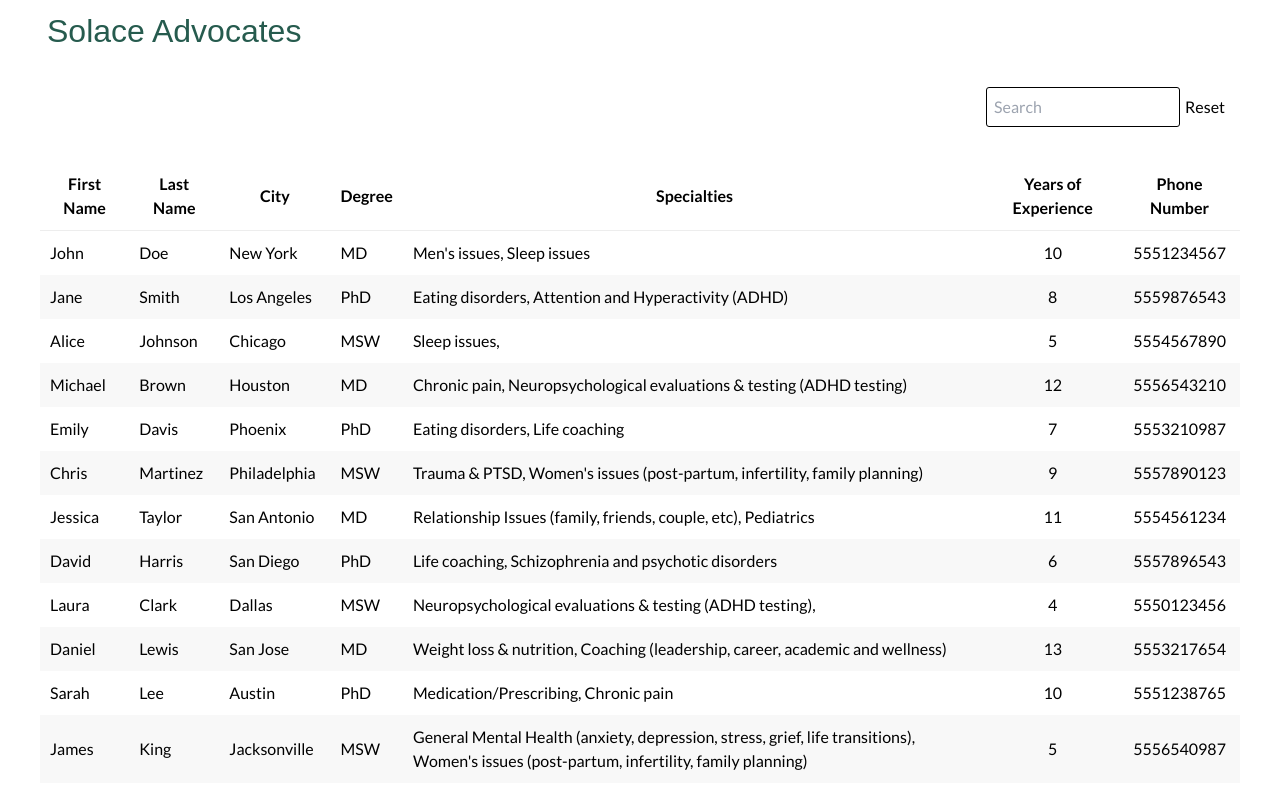
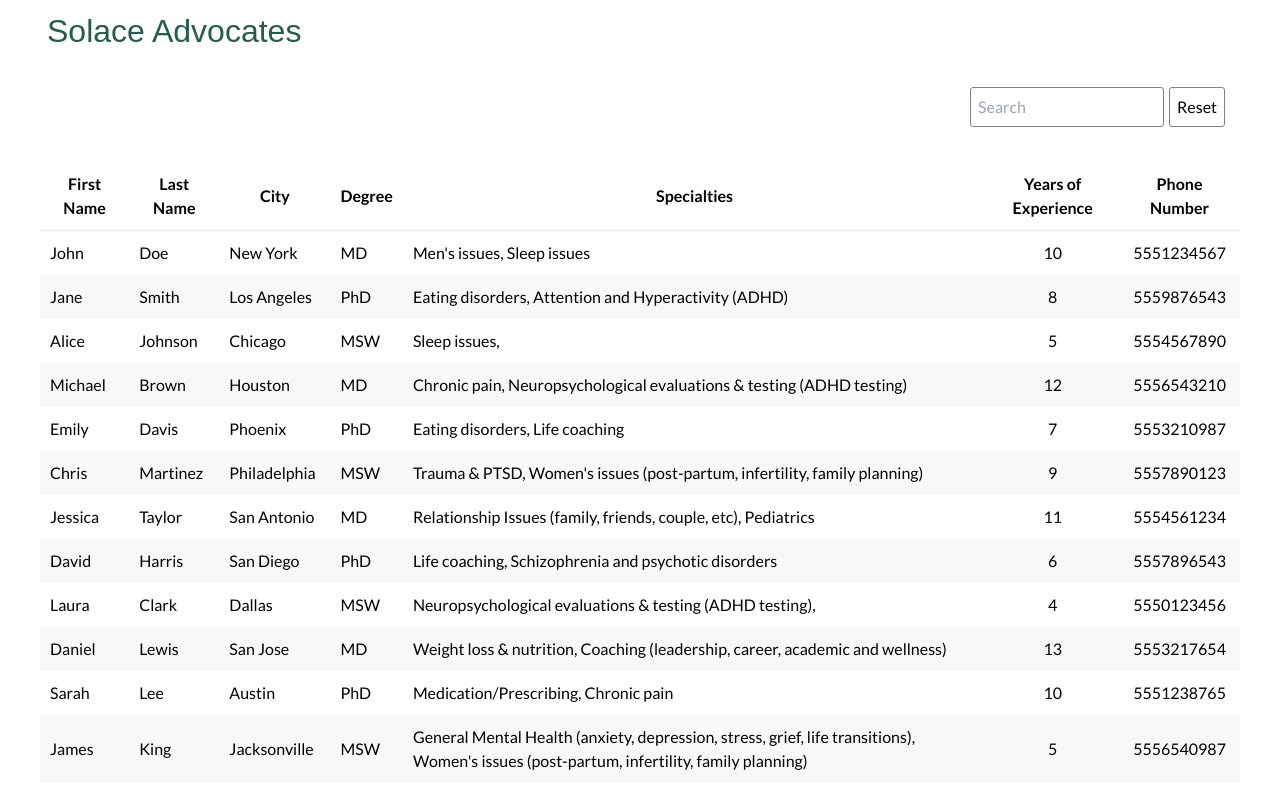
Before and after one commit to GNARGNARDAVE/solace-candidate-assignment, a Next.js app: page / in a window 1280 px wide. Shown: the top 797 px of the page. Built offline with nearby package versions, Linux system fonts and the light colour scheme; a web font is replaced by a local one.

Commit message:
update-repo: Fix search button

```diff
--- a/src/app/components/PhraseSearch.tsx
+++ b/src/app/components/PhraseSearch.tsx
@@ -28,7 +28,7 @@ export default function PhraseSearch(props: IPhraseSearch) {
                     placeholder={'Search'}
                     data-testid="searchInput"
                 />
-                <button onClick={onClick} data-testid="searchReset">
+                <button onClick={onClick} className={styles.resetBtn} data-testid="searchReset">
                     Reset
                 </button>
             </div>
--- a/src/app/components/phrase-search.module.scss
+++ b/src/app/components/phrase-search.module.scss
@@ -14,7 +14,7 @@
     text-align: right;
 
     .searchInput {
-      border: 1px solid #000;
+      border: 1px solid #807f7f;
       border-radius: 3px;
       margin-right: 5px;
       padding: 7px;
@@ -28,4 +28,10 @@
       color: #265b4e;
     }
   }
+
+  .resetBtn {
+    border: 1px solid #807f7f;
+    padding: 7px;
+    border-radius: 3px;
+  }
 }
```
